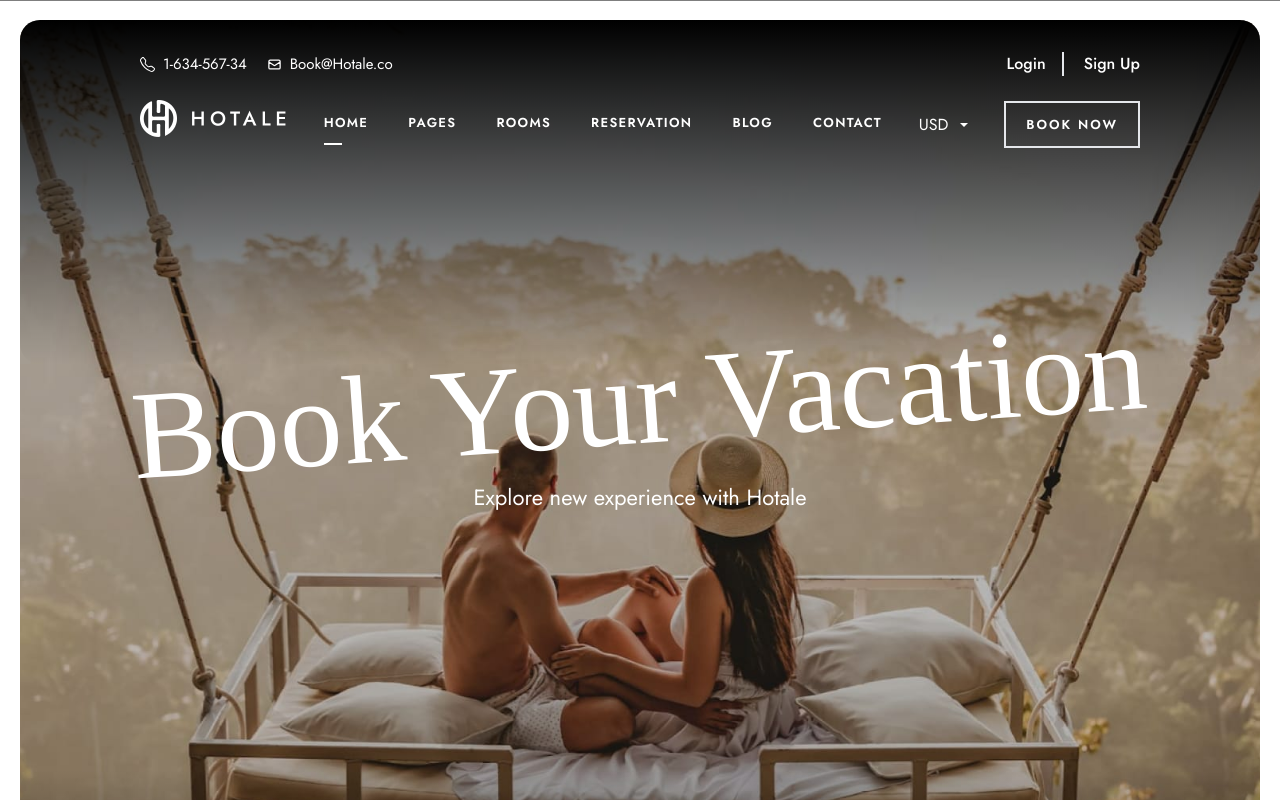
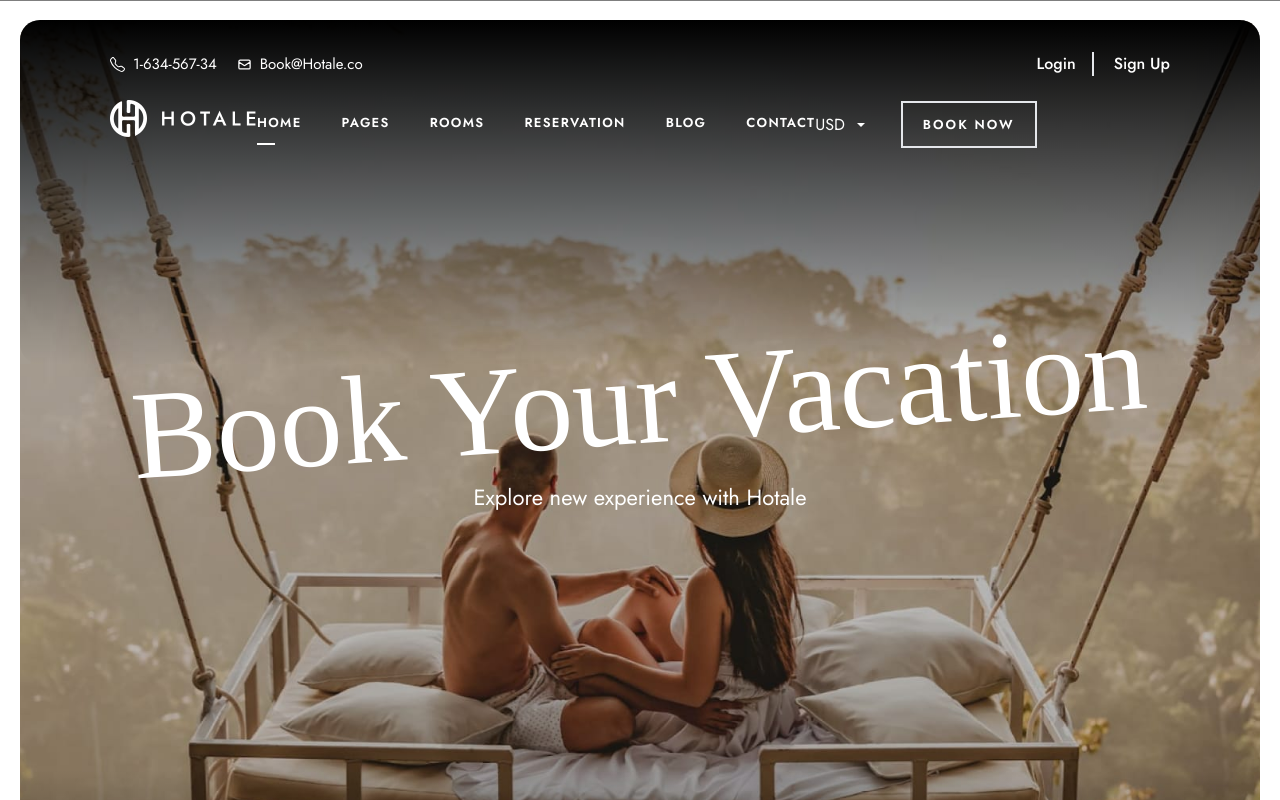
Before and after one commit to Min1870/Hotale, a React (Vite) app: page / in a window 1280 px wide. Shown: the top 800 px of the page. Built offline with nearby package versions, Linux system fonts and the light colour scheme; a web font is replaced by a local one.

Commit message:
fixBanner

```diff
--- a/src/components/AboutUsBanner.jsx
+++ b/src/components/AboutUsBanner.jsx
@@ -157,7 +157,7 @@ const AboutUsBanner = ({
         </div>
       </div>
       <div className="pt-8 px-10 bg-bannerBg overflow-hidden bg-cover rounded-[20px] max-h-[65vh] md:max-h-[100vh] mt-24 lg:m-0 bg-no-repeat relative">
-        <div className=" text-white  min-w-full px-[40px] xl:px-[90px] mx-auto">
+        <div className=" text-white  max-w-[1400px] px-[40px] xl:px-[90px] mx-auto">
           <div className=" space-y-8 hidden lg:block">
             <div className="flex items-center justify-between">
               <div className="flex items-center gap-10 text-[15px] font-[400] tracking-[1px]">
--- a/src/components/ContactBanner.jsx
+++ b/src/components/ContactBanner.jsx
@@ -141,7 +141,7 @@ const ContactBanner = ({
         </div>
       </div>
       <div className="mt-24 lg:m-0 bg-contactBgGradient overflow-hidden bg-cover min-h-[60vh] md:min-h-[70vh] lg:min-h-[100vh] bg-no-repeat relative">
-        <div className=" text-white">
+        <div className=" text-white max-w-[1400px] px-[40px] xl:px-[80px] mx-auto">
           <div className=" py-8 px-10 space-y-10 hidden lg:block">
             <div className=" flex items-center justify-between">
               <div className="flex items-center gap-10">
--- a/src/utils/Banner.jsx
+++ b/src/utils/Banner.jsx
@@ -149,7 +149,7 @@ const Banner = () => {
       <div className="relative h-[130vh] lg:h-[136vh] mt-24 lg:m-0">
         {/* Laptop Navbar */}
         <div className=" relative top-0 bg-homeBg  w-full h-full bg-center bg-cover bg-no-repeat rounded-[20px]">
-          <div className="hidden lg:flex min-w-full items-center justify-between absolute z-50 text-black px-[40px] xl:px-[120px] top-8">
+          <div className="hidden lg:flex min-w-full items-center justify-between absolute z-50 text-black px-[40px] xl:px-[90px] top-8">
             <div className=" text-white flex items-center gap-5">
               <div className="flex items-center gap-2 text-[15px]">
                 <BsTelephone />
@@ -176,7 +176,7 @@ const Banner = () => {
             </div>
           </div>
 
-          <div className="hidden lg:flex min-w-full items-center absolute z-50 text-black px-[40px] xl:px-[120px] justify-between top-20">
+          <div className="hidden lg:flex max-w-full items-center absolute z-50 text-black px-[40px] xl:px-[90px] justify-between top-20">
             <Link to="/">
               <img src={logo} alt="" className="w-[147px] h-[37px] mb-3" />
             </Link>
```
